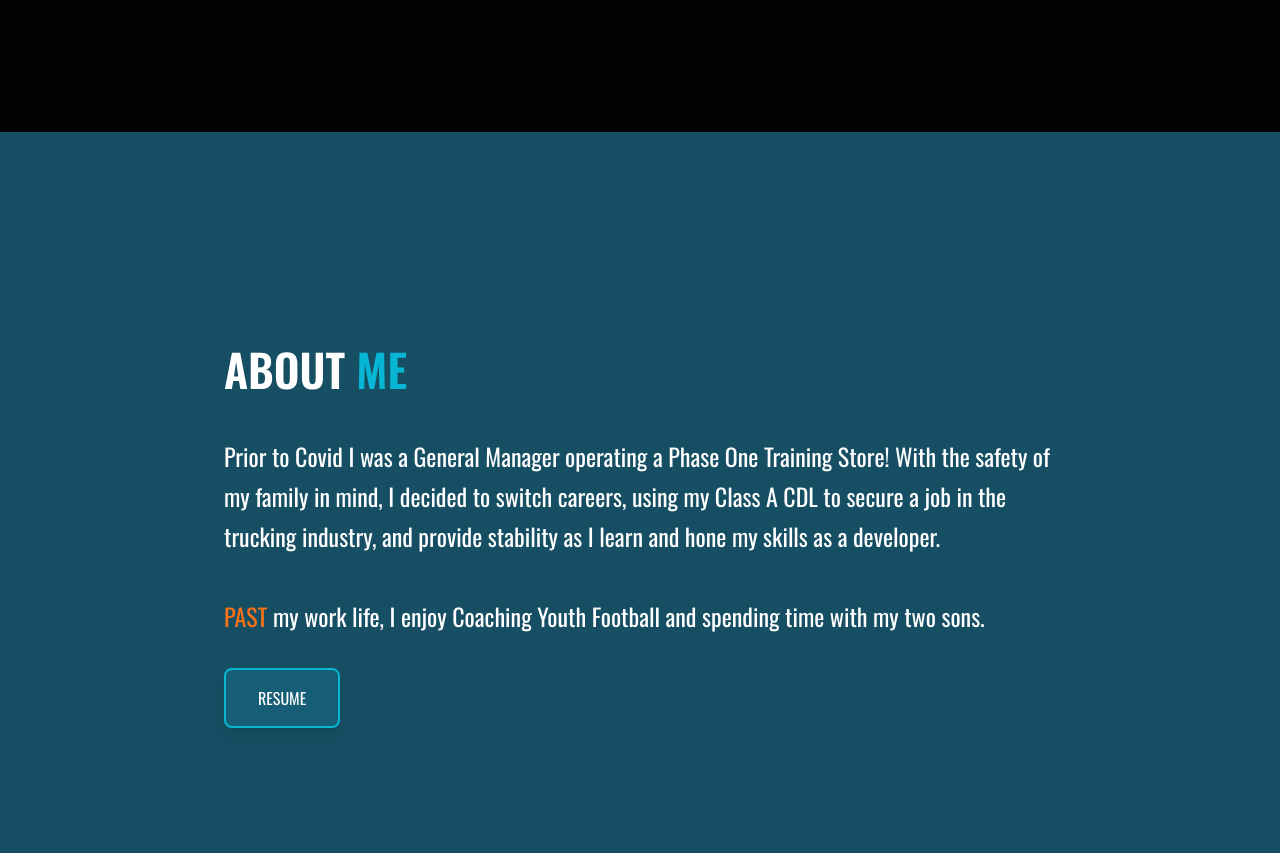
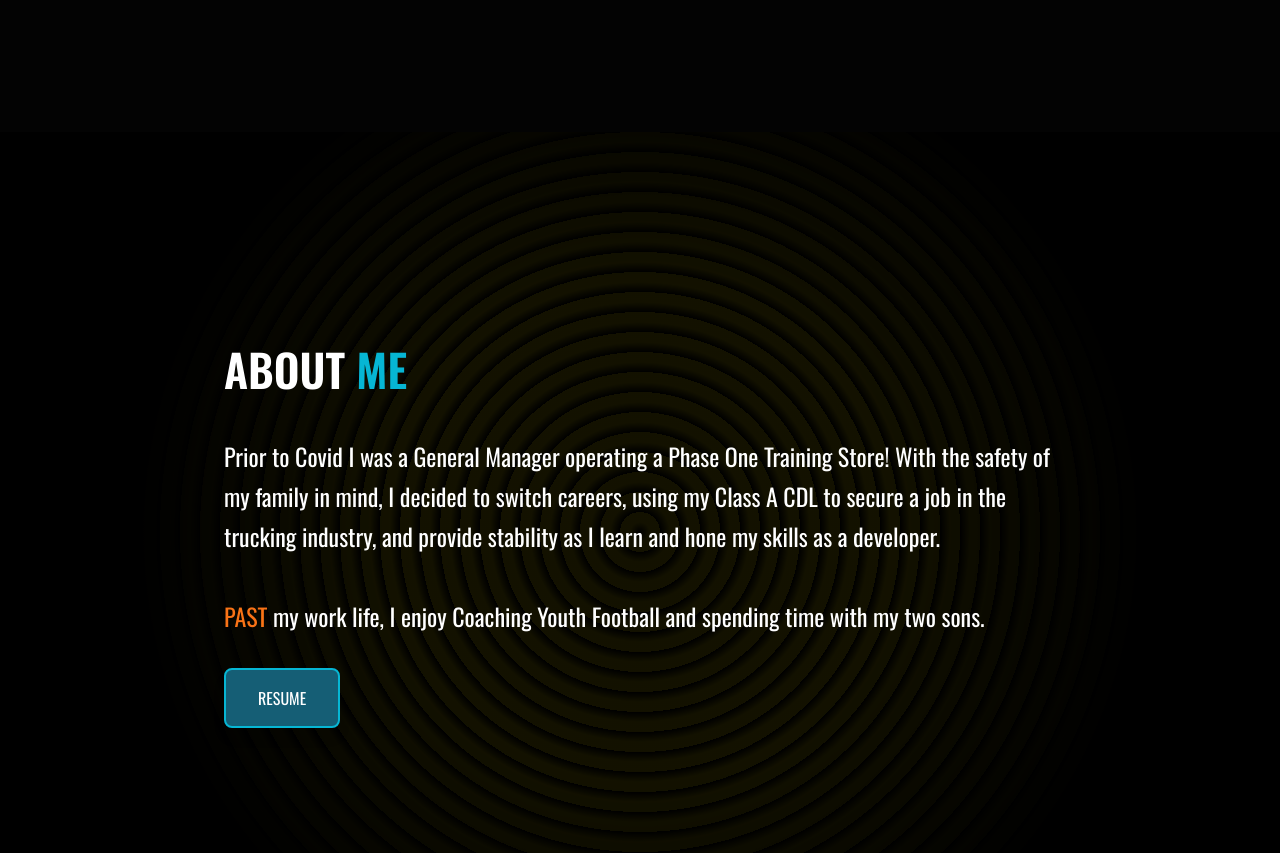
Before and after one commit to Shanehortonm/resume2024, a React (Vite) app: page / in a window 1280 px wide. Shown: the part 720-1573 px from the top of the page. Built offline with nearby package versions, Linux system fonts and the light colour scheme.

Commit message:
changes to site

```diff
--- a/src/components/About.jsx
+++ b/src/components/About.jsx
@@ -5,7 +5,7 @@ export const About = () => {
   return (
     <div
       id="About"
-      className="h-full m-auto mt-20  lg:px-56 px-10 lg:py-0 py-10 text-center gap-5 lg:text-start flex lg:flex-row flex-col justify-between lg:gap-28 items-center bg-cyan-900"
+      className=" about h-full m-auto mt-20  lg:px-56 px-10 lg:py-0 py-10 text-center gap-5 lg:text-start flex lg:flex-row flex-col justify-between lg:gap-28 items-center bg-cyan-900"
     >
       <div className="h-[100svh]  lg:py-40  flex flex-col justify-center lg:items-start items-center text-white max-w-[950px]">
         <h1
--- a/src/components/Banner.jsx
+++ b/src/components/Banner.jsx
@@ -55,6 +55,7 @@ export const Banner = () => {
         </div>
       </div>
       <img
+        className="banner-img"
         data-aos="fade-up"
         src={BannerImg}
         width={280}
--- a/src/components/Projects.jsx
+++ b/src/components/Projects.jsx
@@ -20,7 +20,7 @@ export const Projects = () => {
   return (
     <div
       id="Projects"
-      className="h-[100svh] p-20 flex flex-col items-center justify-center bg-cyan-900 lg:h-[120svh]"
+      className="projects h-[100svh] p-20 flex flex-col items-center justify-center lg:h-[120svh]"
     >
       <h1
         data-aos="zoom-in"
--- a/src/css/index.css
+++ b/src/css/index.css
@@ -24,6 +24,35 @@
   box-sizing: border-box;
 }
 
+.about {
+  background-image: radial-gradient(
+      circle at center,
+      orange,
+      orange,
+      black,
+      black
+    ),
+    repeating-radial-gradient(
+      circle at center,
+      black,
+      #e05901,
+      20px,
+      transparent 16px,
+      transparent 8px
+    );
+  background-blend-mode: multiply;
+}
+
+.projects {
+  opacity: 0.7;
+  background-image: repeating-radial-gradient(
+      circle at 0 0,
+      transparent 0,
+      black 8px
+    ),
+    repeating-linear-gradient(black, orange, black);
+}
+
 .glow {
   transition: all 0.5s ease-in-out;
 }
@@ -46,17 +75,21 @@
   right: 0;
   z-index: 1;
 }
+
 .headroom--unfixed {
   position: relative;
   transform: translateY(0);
 }
+
 .headroom--scrolled {
   transition: transform 200ms ease-in-out;
 }
+
 .headroom--unpinned {
   position: fixed;
   transform: translateY(-100%);
 }
+
 .headroom--pinned {
   position: fixed;
   transform: translateY(0%);
@@ -69,6 +102,10 @@
   top: -20px;
   left: -5px;
   transition: all 0.5s ease-in-out;
+}
+
+.banner-img {
+  display: none;
 }
 
 /*
@@ -177,6 +214,10 @@ Media Queries
     transition: all 0.5s ease-in-out;
   }
 
+  .banner-img {
+    display: block;
+  }
+
   .swiper {
     height: 450px;
     width: 450px;
@@ -189,6 +230,10 @@ Media Queries
     transition: all 0.5s ease-in-out;
   }
 
+  .banner-img {
+    display: block;
+  }
+
   .swiper {
     height: 600px;
     width: 600px;
```
